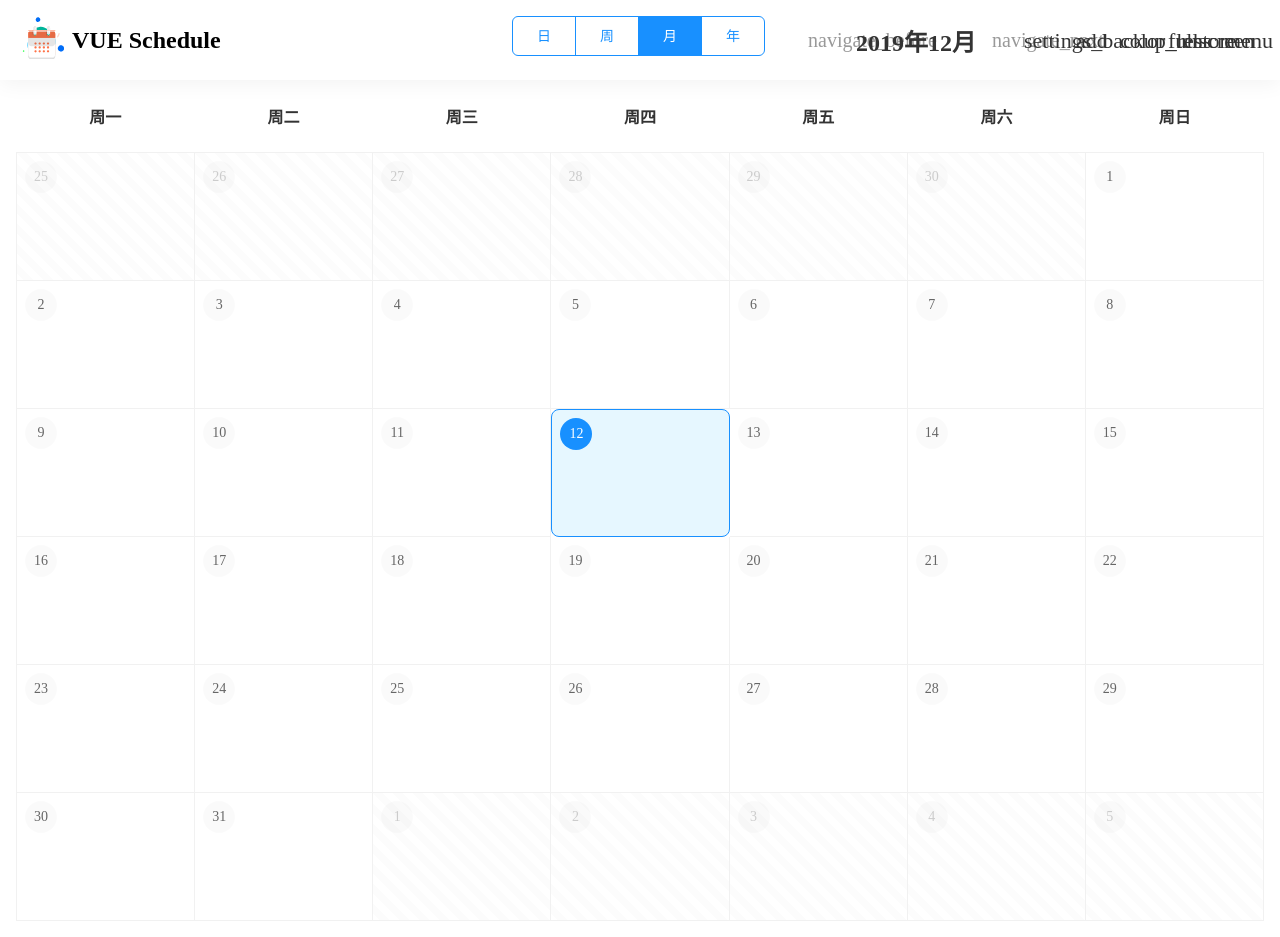
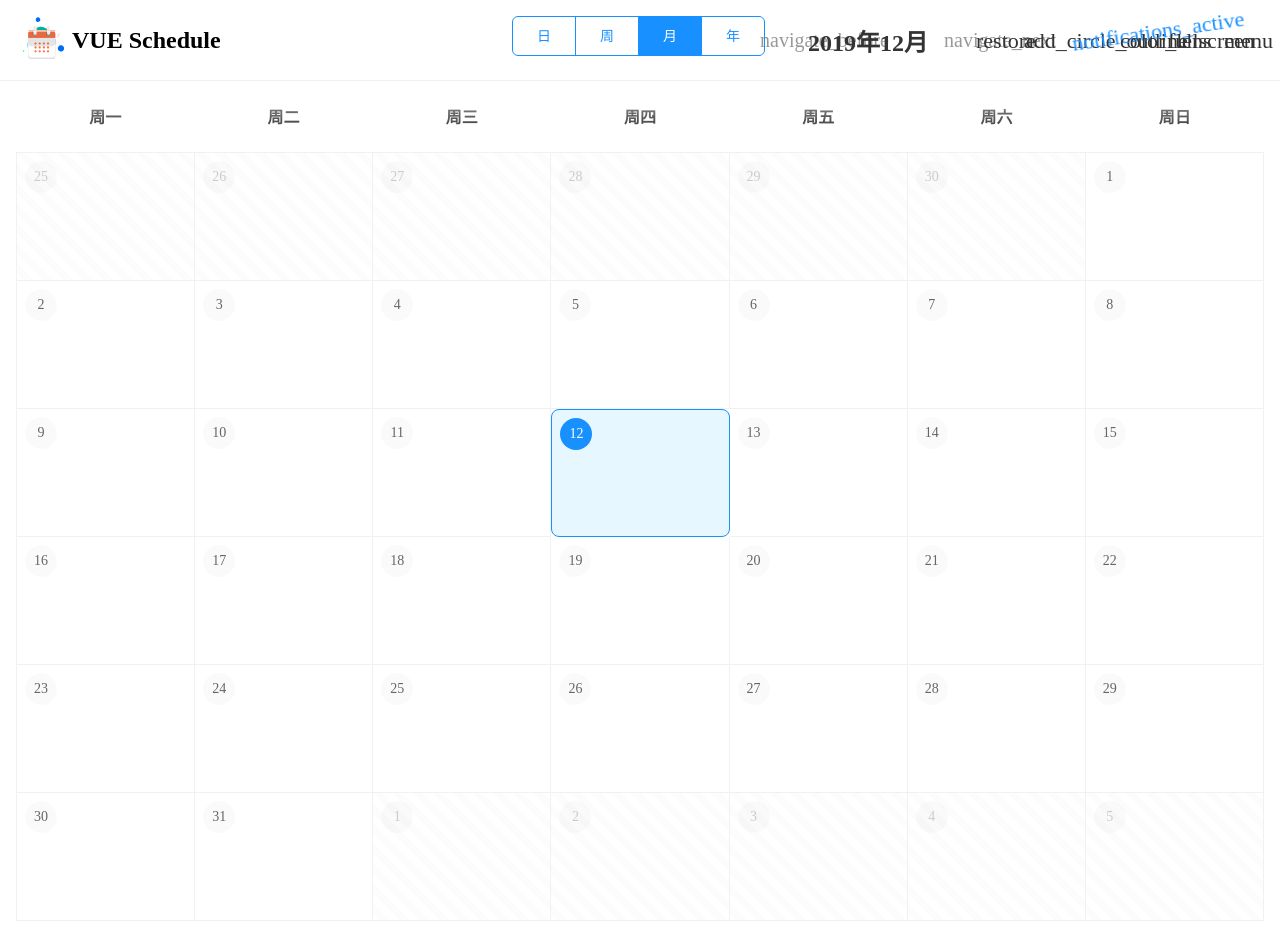
Before and after one commit to kansini/vue-schedule, a Vue app: page / in a window 1280 px wide. Built offline with nearby package versions, Linux system fonts and the light colour scheme; a web font is replaced by a local one.

Commit message:
add alert animation

```diff
--- a/src/assets/scss/common.scss
+++ b/src/assets/scss/common.scss
@@ -2,6 +2,7 @@
 * {
   margin: 0;
   padding: 0;
+  font-family: "PingFang SC";
 }
 
 li {
--- a/src/components/kits/animation/index.vue
+++ b/src/components/kits/animation/index.vue
@@ -32,7 +32,11 @@
                 type: String,
                 default: 'transparent'
             }
-
+        },
+        data() {
+            return {
+                isPlay: false
+            }
         },
         mounted() {
             this.init()
@@ -48,6 +52,15 @@
                     path: this.path // the path to the animation json
                 })
             },
+            toggleAni() {
+                if (!this.isPlay) {
+                    lottie.play()
+                    this.isPlay = true
+                } else {
+                    lottie.pause()
+                    this.isPlay = false
+                }
+            },
         }
     }
 </script>
--- a/src/components/kits/button/index.vue
+++ b/src/components/kits/button/index.vue
@@ -41,6 +41,7 @@
         color: #333;
 
         &:hover {
+            transform: scale(1.2);
             @include dropMenu_theme($dropMenu-color-theme1, $dropMenu-bg-theme1);
         }
 
@@ -53,7 +54,7 @@
 
     .rotate {
         &:hover {
-            transform: rotate(-180deg);
+            transform: rotate(-360deg);
         }
     }
 
--- a/src/components/schedule/Header.vue
+++ b/src/components/schedule/Header.vue
@@ -5,6 +5,16 @@
                 <oh-animation id="icon-calendar" renderer="canvas"></oh-animation>
             </div>
             <h2>VUE Schedule</h2>
+        </div>
+        <div class="schedule-header-center">
+            <div class="toggle-view-tab">
+                <div class="toggle-view-tab-item" v-for="(item,index) in views"
+                     :class="[{current:index == currentViewIndex},{notCurrent:index != currentViewIndex}]"
+                     :key="index"
+                     @click="handleToSwitch(index)">
+                    {{item}}
+                </div>
+            </div>
         </div>
         <div class="schedule-header-item">
             <div class="toggleDate" v-if="currentViewIndex === 2">
@@ -18,10 +28,14 @@
                 <div class="btn-next" @click="handleNextYear"></div>
             </div>
             <el-tooltip class="item" effect="dark" placement="top" content="返回当前">
-                <oh-button icon="settings_backup_restore" rotate @click="handleToday"></oh-button>
+                <oh-button icon="restore" rotate @click="handleToday"></oh-button>
             </el-tooltip>
             <el-tooltip class="item" effect="dark" content="新增日志">
-                <oh-button icon="add" rotate @click="addSchedule"></oh-button>
+                <oh-button icon="add_circle_outline" @click="addSchedule"></oh-button>
+            </el-tooltip>
+            <el-tooltip class="item" effect="dark" content="提醒">
+                <oh-button :icon="notify?'notifications_active':'notifications'" :class="{notify:notify}"
+                           @click="notify = !notify"></oh-button>
             </el-tooltip>
             <el-tooltip class="item" effect="dark" content="更换主题" placement="top">
                 <oh-button icon="color_lens" @click="showTheme(true)"></oh-button>
@@ -47,16 +61,6 @@
                 </el-dropdown-menu>
             </el-dropdown>
         </div>
-        <div class="schedule-header-center">
-            <div class="toggle-view-tab">
-                <div class="toggle-view-tab-item" v-for="(item,index) in views"
-                     :class="[{current:index == currentViewIndex},{notCurrent:index != currentViewIndex}]"
-                     :key="index"
-                     @click="handleToSwitch(index)">
-                    {{item}}
-                </div>
-            </div>
-        </div>
     </div>
 
 </template>
@@ -70,7 +74,9 @@
             return {
                 views: ["日", "周", "月", "年"],
                 isFullscreen: false,
-                fullscreenIcon: "fullscreen"
+                fullscreenIcon: "fullscreen",
+                notify: true,
+                isPlay:false
             }
         },
         computed: {
@@ -175,9 +181,9 @@
         justify-content: space-between;
         padding: 16px;
         box-sizing: border-box;
-        // border-bottom: 1px solid #f1f1f1;
-        background: rgba(255, 255, 255, .9);
-        box-shadow: 0 4px 20px rgba(0, 0, 0, .05);
+        border-bottom: 1px solid #f1f1f1;
+        background: rgba(255, 255, 255, .8);
+        box-shadow: 0 20px 40px rgba(255, 255, 255, 1);
         z-index: 999;
 
         .schedule-header-item {
@@ -345,5 +351,29 @@
             color: #2061FF;
             cursor: pointer;
         }
+
+        .notify {
+            @include listInfo_icon_theme($header-color-theme1);
+            animation: swing linear .3s infinite;
+        }
+
+        @keyframes swing {
+            0% {
+                transform: rotate(25deg);
+            }
+            25% {
+                transform: rotate(-25deg);
+            }
+            50% {
+                transform: rotate(25deg);
+            }
+            75% {
+                transform: rotate(-25deg);
+            }
+            100% {
+                transform: rotate(25deg);
+            }
+
+        }
     }
 </style>
```
